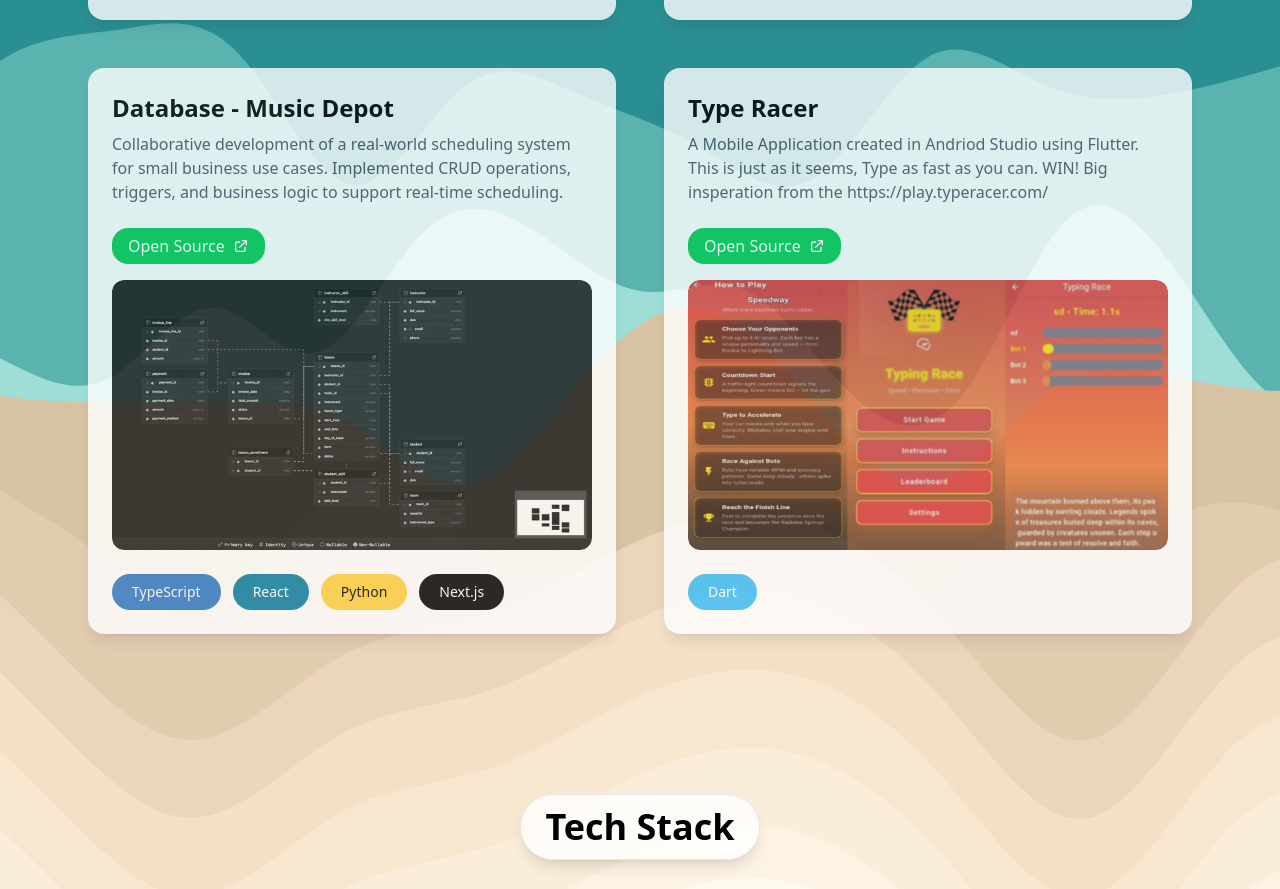
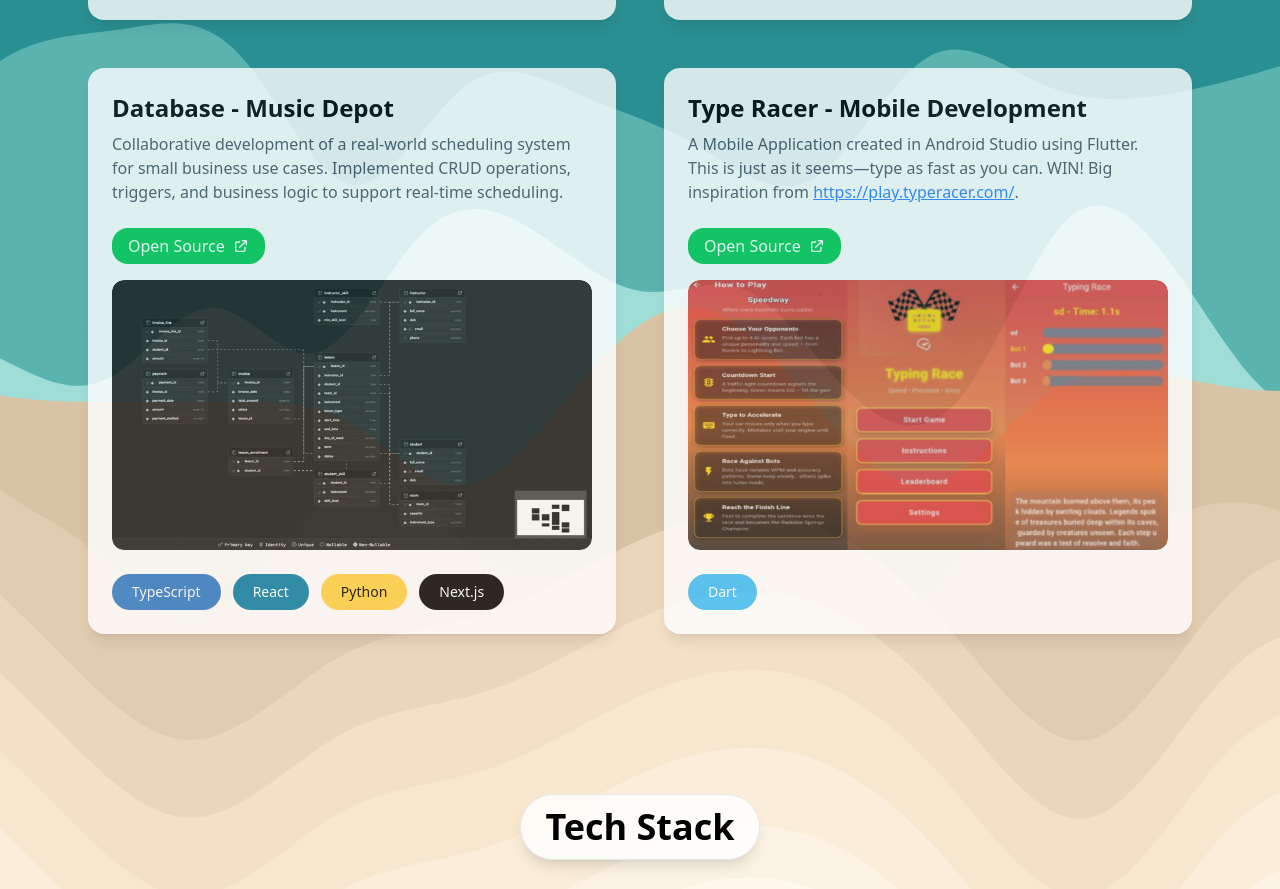
Before and after one commit to Jules-programs/portfolio-website, a Next.js app: page / in a window 1280 px wide. Shown: the part 1351-2240 px from the top of the page. Built offline with nearby package versions, Linux system fonts and the light colour scheme.

Commit message:
Imbed Link to Type Racer.com

```diff
--- a/app/components/sections/projectSection.tsx
+++ b/app/components/sections/projectSection.tsx
@@ -62,15 +62,29 @@
           />
 
           <ProjectContainer
-            title="Type Racer"
-            description="A Mobile Application created in Andriod Studio using Flutter. This is just as it seems, Type as fast as you can. WIN! Big insperation from the https://play.typeracer.com/"
+            title="Type Racer - Mobile Development"
+            description={
+              <>
+                A Mobile Application created in Android Studio using Flutter. This is just as it seems—type as fast as you can. WIN! Big inspiration from{" "}
+                <a
+                  href="https://play.typeracer.com/"
+                  target="_blank"
+                  rel="noopener noreferrer"
+                  className="text-blue-500 underline"
+                >
+                  https://play.typeracer.com/
+                </a>
+                .
+              </>
+            }
             source={true}
             sourceLink="https://github.com/Jules-programs/Type-Racer"
-            image={<Image unoptimized src={TypeRacerPNG} alt="Type Racer"/>}
+            image={<Image unoptimized src={TypeRacerPNG} alt="Type Racer" />}
             techStack={[
               { name: "Dart", color: "bg-[#36bcf9]" },
             ]}
           />
+
 
         </div>
 
```
